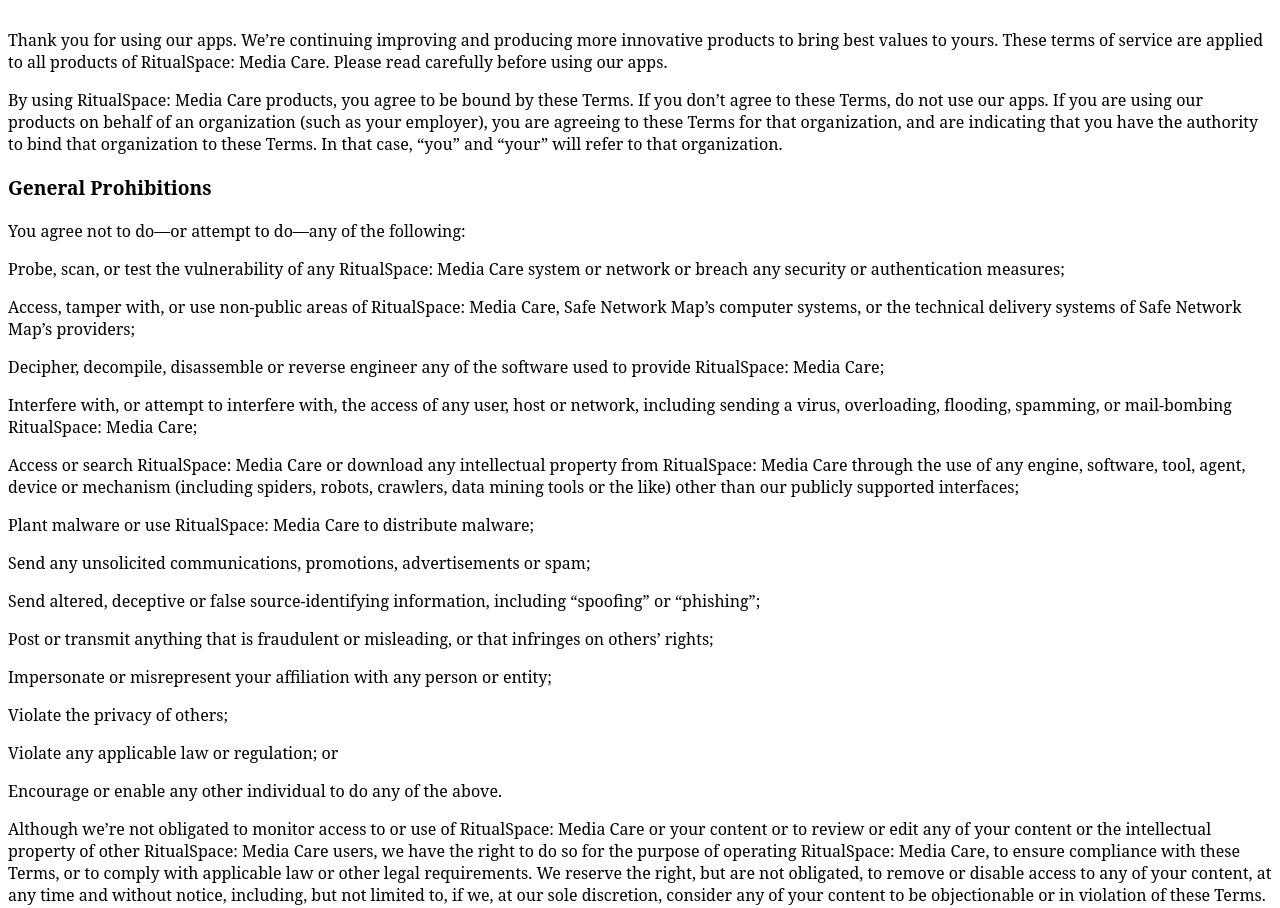
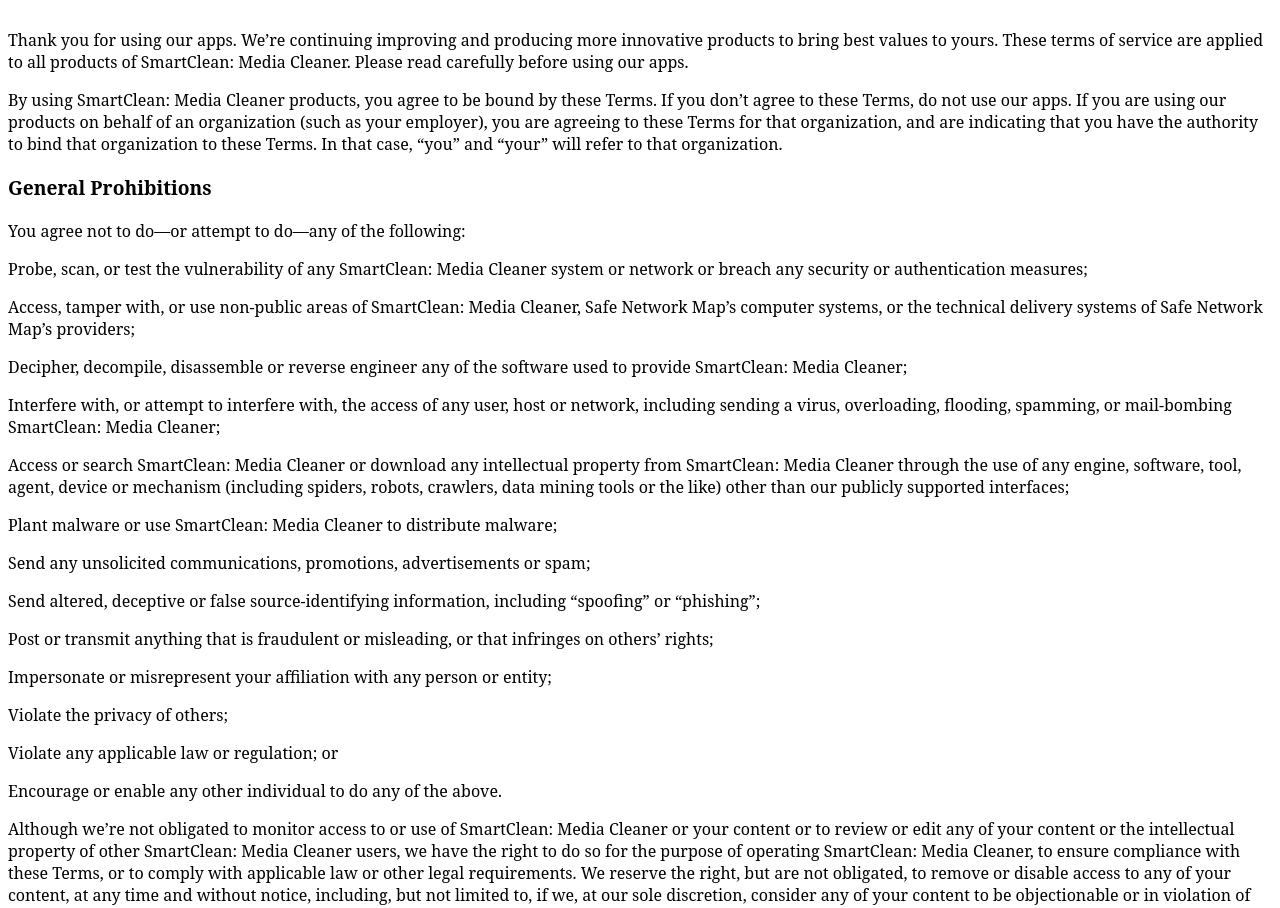
Before and after one commit to songjiang20218/079dingdesun, a plain HTML site: page tou/6751190568/index.html in a window 1280 px wide. Shown: the part 78-986 px from the top of the page. Drawn offline with Linux system fonts and the light colour scheme.

```diff
--- a/tou/6751190568/index.html
+++ b/tou/6751190568/index.html
@@ -10,20 +10,20 @@
 
 <body>
     <p style='font-weight:bold;font-size:200%;font-family:"San Francisco text","Serif";'>Terms of Use</p>
-    <p style='font-size:100%;font-family:"San Francisco text","Serif";'>Thank you for using our apps. We’re continuing improving and producing more innovative products to bring best values to yours. These terms of service are applied to all products of RitualSpace: Media Care. Please read carefully before using our
+    <p style='font-size:100%;font-family:"San Francisco text","Serif";'>Thank you for using our apps. We’re continuing improving and producing more innovative products to bring best values to yours. These terms of service are applied to all products of SmartClean: Media Cleaner. Please read carefully before using our
         apps.
     </p>
-    <p style='font-size:100%;font-family:"San Francisco text","Serif";'>By using RitualSpace: Media Care products, you agree to be bound by these Terms. If you don’t agree to these Terms, do not use our apps. If you are using our products on behalf of an organization (such as your employer), you are agreeing to these
+    <p style='font-size:100%;font-family:"San Francisco text","Serif";'>By using SmartClean: Media Cleaner products, you agree to be bound by these Terms. If you don’t agree to these Terms, do not use our apps. If you are using our products on behalf of an organization (such as your employer), you are agreeing to these
         Terms for that organization, and are indicating that you have the authority to bind that organization to these Terms. In that case, “you” and “your” will refer to that organization.</p>
     <p style='font-weight:bold;font-size:120%;font-family:"San Francisco text","Serif";'>General Prohibitions</p>
     <p style='font-size:100%;font-family:"San Francisco text","Serif";'>You agree not to do—or attempt to do—any of the following:</p>
-    <p style='font-size:100%;font-family:"San Francisco text","Serif";'>Probe, scan, or test the vulnerability of any RitualSpace: Media Care system or network or breach any security or authentication measures;</p>
-    <p style='font-size:100%;font-family:"San Francisco text","Serif";'>Access, tamper with, or use non-public areas of RitualSpace: Media Care, Safe Network Map’s computer systems, or the technical delivery systems of Safe Network Map’s providers;</p>
-    <p style='font-size:100%;font-family:"San Francisco text","Serif";'>Decipher, decompile, disassemble or reverse engineer any of the software used to provide RitualSpace: Media Care;</p>
-    <p style='font-size:100%;font-family:"San Francisco text","Serif";'>Interfere with, or attempt to interfere with, the access of any user, host or network, including sending a virus, overloading, flooding, spamming, or mail-bombing RitualSpace: Media Care;</p>
-    <p style='font-size:100%;font-family:"San Francisco text","Serif";'>Access or search RitualSpace: Media Care or download any intellectual property from RitualSpace: Media Care through the use of any engine, software, tool, agent, device or mechanism (including spiders, robots, crawlers, data mining tools
+    <p style='font-size:100%;font-family:"San Francisco text","Serif";'>Probe, scan, or test the vulnerability of any SmartClean: Media Cleaner system or network or breach any security or authentication measures;</p>
+    <p style='font-size:100%;font-family:"San Francisco text","Serif";'>Access, tamper with, or use non-public areas of SmartClean: Media Cleaner, Safe Network Map’s computer systems, or the technical delivery systems of Safe Network Map’s providers;</p>
+    <p style='font-size:100%;font-family:"San Francisco text","Serif";'>Decipher, decompile, disassemble or reverse engineer any of the software used to provide SmartClean: Media Cleaner;</p>
+    <p style='font-size:100%;font-family:"San Francisco text","Serif";'>Interfere with, or attempt to interfere with, the access of any user, host or network, including sending a virus, overloading, flooding, spamming, or mail-bombing SmartClean: Media Cleaner;</p>
+    <p style='font-size:100%;font-family:"San Francisco text","Serif";'>Access or search SmartClean: Media Cleaner or download any intellectual property from SmartClean: Media Cleaner through the use of any engine, software, tool, agent, device or mechanism (including spiders, robots, crawlers, data mining tools
         or the like) other than our publicly supported interfaces;</p>
-    <p style='font-size:100%;font-family:"San Francisco text","Serif";'>Plant malware or use RitualSpace: Media Care to distribute malware;</p>
+    <p style='font-size:100%;font-family:"San Francisco text","Serif";'>Plant malware or use SmartClean: Media Cleaner to distribute malware;</p>
     <p style='font-size:100%;font-family:"San Francisco text","Serif";'>Send any unsolicited communications, promotions, advertisements or spam;</p>
     <p style='font-size:100%;font-family:"San Francisco text","Serif";'>Send altered, deceptive or false source-identifying information, including “spoofing” or “phishing”;</p>
     <p style='font-size:100%;font-family:"San Francisco text","Serif";'>Post or transmit anything that is fraudulent or misleading, or that infringes on others’ rights;</p>
@@ -31,10 +31,10 @@
     <p style='font-size:100%;font-family:"San Francisco text","Serif";'>Violate the privacy of others;</p>
     <p style='font-size:100%;font-family:"San Francisco text","Serif";'>Violate any applicable law or regulation; or</p>
     <p style='font-size:100%;font-family:"San Francisco text","Serif";'>Encourage or enable any other individual to do any of the above.</p>
-    <p style='font-size:100%;font-family:"San Francisco text","Serif";'>Although we’re not obligated to monitor access to or use of RitualSpace: Media Care or your content or to review or edit any of your content or the intellectual property of other RitualSpace: Media Care users, we have the right to do so
-        for the purpose of operating RitualSpace: Media Care, to ensure compliance with these Terms, or to comply with applicable law or other legal requirements. We reserve the right, but are not obligated, to remove or disable access to any of
+    <p style='font-size:100%;font-family:"San Francisco text","Serif";'>Although we’re not obligated to monitor access to or use of SmartClean: Media Cleaner or your content or to review or edit any of your content or the intellectual property of other SmartClean: Media Cleaner users, we have the right to do so
+        for the purpose of operating SmartClean: Media Cleaner, to ensure compliance with these Terms, or to comply with applicable law or other legal requirements. We reserve the right, but are not obligated, to remove or disable access to any of
         your content, at any time and without notice, including, but not limited to, if we, at our sole discretion, consider any of your content to be objectionable or in violation of these Terms. We have the right to investigate violations of these Terms
-        or conduct that affects RitualSpace: Media Care. We may also consult and cooperate with law enforcement authorities to prosecute users who violate the law.</p>
+        or conduct that affects SmartClean: Media Cleaner. We may also consult and cooperate with law enforcement authorities to prosecute users who violate the law.</p>
     <p style='font-weight:bold;font-size:120%;font-family:"San Francisco text","Serif";'>Copyright Policy</p>
     <p style='font-size:100%;font-family:"San Francisco text","Serif";'>We respect copyright law and expect you to do the same. It’s our policy to terminate those accounts that repeatedly infringe or are believed to be repeatedly infringing the rights of copyright holders.</p>
     <span style='font-weight:bold;font-size:120%;font-family:"San Francisco text","Serif";'>Contact Us:<a style="word-break: break-all;"  href="https://www.dingdesun20219.link/hp/6751190568/">https://www.dingdesun20219.link/hp/6751190568/</a></span>
```
Also changed, not shown: hp/6751190568/index.html (+2 -2 lines), pp/6751190568/index.html (+2 -2 lines), hp/6751190568/logo.png.
